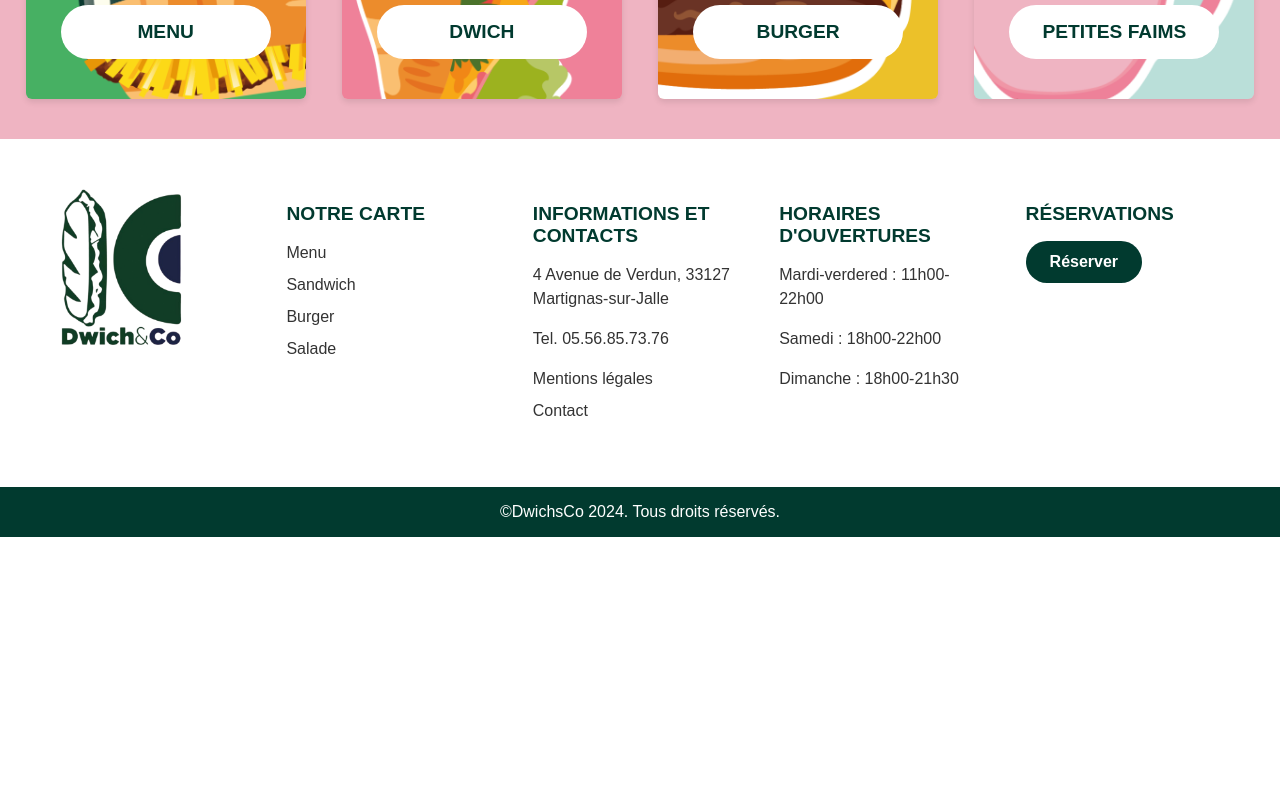
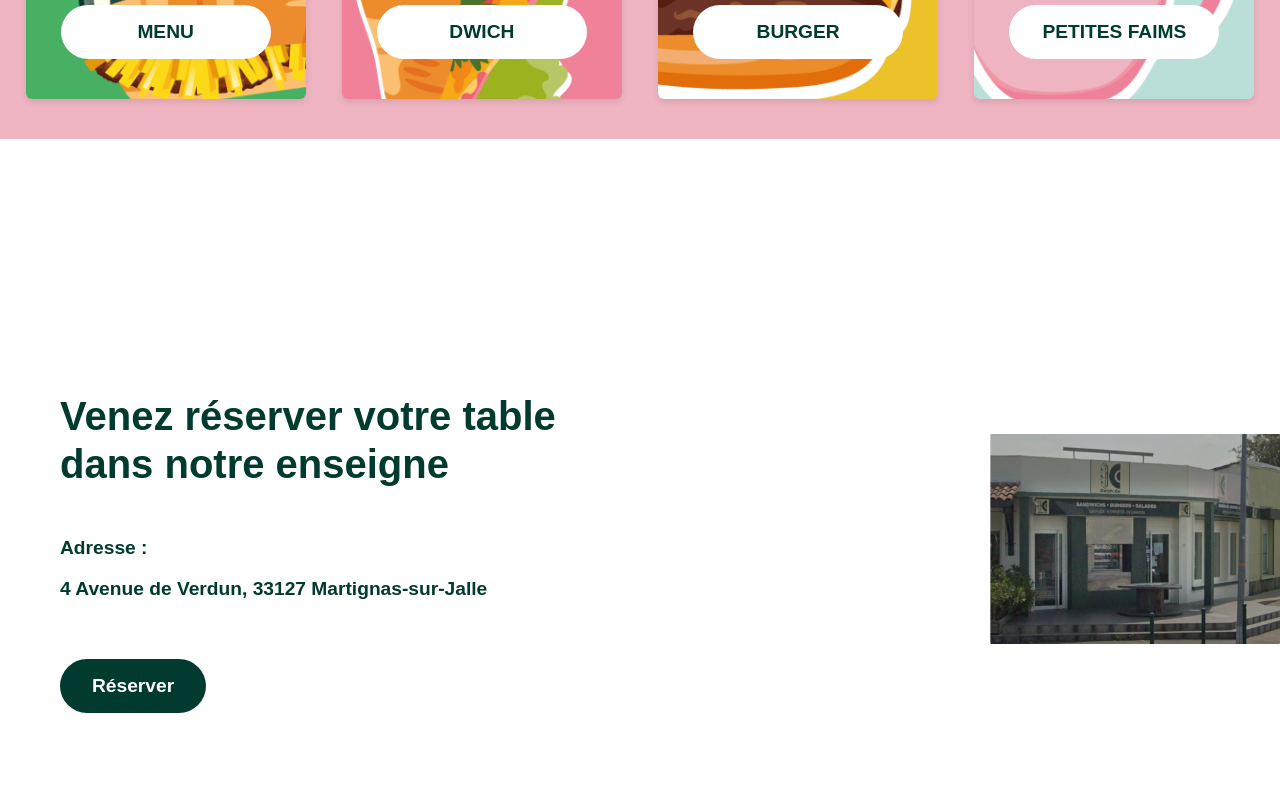
Before and after one commit to Kilecon/dwich_spa, a React (Vite) app: page / in a window 1280 px wide. Shown: the part 1260-2060 px from the top of the page. Before the commit the page ends 1797 px from the top, so only its background shows below. Built offline with nearby package versions, Linux system fonts and the light colour scheme.

Commit message:
ajout 3 page et début de cette page

```diff
--- a/src/Homepage.tsx
+++ b/src/Homepage.tsx
@@ -1,6 +1,7 @@
 import { BrowserRouter, Routes, Route } from 'react-router-dom';
 import Home1 from './pages/Home/burgerHome';
 import Home2 from './pages/Home/selectionHome';
+import Home3 from './pages/Home/reservationHome';
 import Header from './components/layout/Header/Header';
 import Footer from './components/layout/Footer/Footer';
 
@@ -16,6 +17,7 @@ function HomePage() {
               <>
                 <Home1 />
                 <Home2 />
+                <Home3 />
               </>
             } />
           </Routes>
--- /dev/null
+++ b/src/pages/Home/reservationHome.module.scss
@@ -0,0 +1,84 @@
+.container {
+  display: flex;
+  min-height: 100vh;
+  background-color: white;
+  color: #013a2f;
+  font-family: 'Arial', sans-serif;
+}
+
+.content {
+  flex: 3;
+  padding: 60px;
+  display: flex;
+  flex-direction: column;
+  justify-content: center;
+  align-items: flex-start;
+}
+
+.heading {
+  font-size: 2.5rem;
+  font-weight: bold;
+  margin-bottom: 30px;
+  line-height: 1.2;
+  max-width: 600px;
+}
+
+.subheading {
+  font-size: 1.8rem;
+  margin-bottom: 40px;
+  font-weight: normal;
+}
+
+.address {
+  font-size: 1.2rem;
+  margin-bottom: 40px;
+  font-weight: bold;
+}
+
+.imageContainer {
+  flex: 1;
+  position: relative;
+  display: flex;
+}
+
+.mainImage {
+  width: 100%;
+  height: 100%;
+  object-fit: contain;
+}
+
+.imageOverlay {
+  position: absolute;
+  bottom: 40px;
+  right: 40px;
+  background-color: rgba(255, 255, 255, 0.8);
+  padding: 25px;
+  border-radius: 15px;
+  max-width: 70%;
+}
+
+.buttonWrapper {
+  display: inline-block;
+}
+
+@media (max-width: 768px) {
+  .container {
+    flex-direction: column;
+  }
+
+  .content {
+    padding: 40px 20px;
+    order: 2;
+  }
+
+  .imageContainer {
+    order: 1;
+    height: 50vh;
+  }
+
+  .imageOverlay {
+    bottom: 20px;
+    right: 20px;
+    max-width: 80%;
+  }
+}
--- /dev/null
+++ b/src/pages/Home/reservationHome.tsx
@@ -0,0 +1,35 @@
+import styles from './reservationHome.module.scss';
+import { Button } from '@/components/ui/Button';
+
+const Home3 = () => {
+  return (
+    <div className={styles.container}>
+      <div className={styles.content}>
+        <h1 className={styles.heading}>Venez réserver votre table dans notre enseigne</h1>
+        <div className={styles.address}>
+          <p><strong>Adresse :</strong></p>
+          <p>4 Avenue de Verdun, 33127 Martignas-sur-Jalle</p>
+        </div>
+        <div className={styles.buttonWrapper}>
+          <Button
+            variant="primary"
+            size="large"
+            onClick={() => console.log('Reserver')}
+          >
+            Réserver
+          </Button>
+        </div>
+      </div>
+
+      <div className={styles.imageContainer}>
+        <img
+          src="/assets/images/photoResto.png"
+          alt="Restaurant"
+          className={styles.mainImage}
+        />
+      </div>
+    </div>
+  );
+};
+
+export default Home3;
```
Also changed, not shown: public/assets/images/photoResto.png (added), src/pages/Home/index.ts (deleted).
